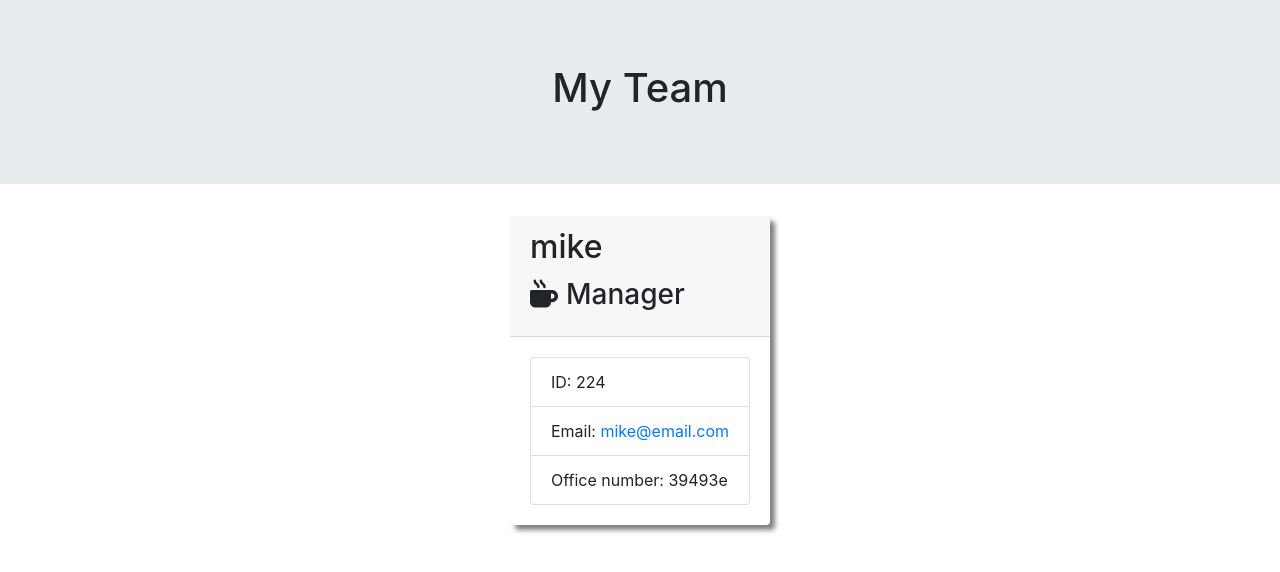
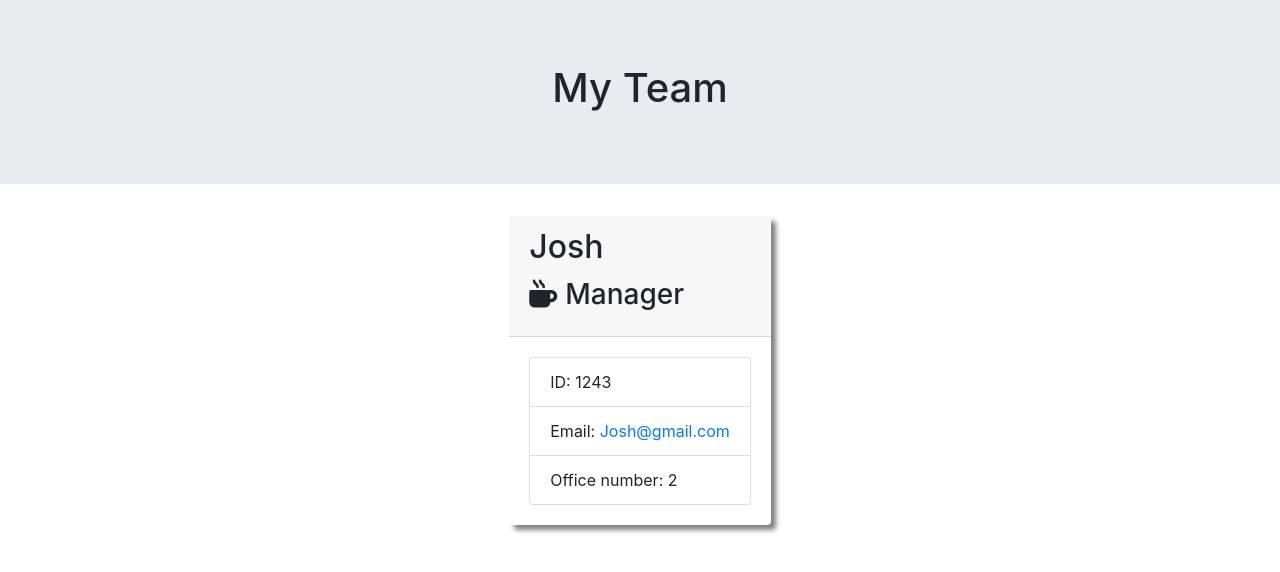
Before and after one commit to tiannaj23/ProfileGenerator, a website: page dist/index.html in a window 1280 px wide. Drawn offline with nearby package versions, Linux system fonts and the light colour scheme.

Commit message:
README edits

```diff
--- a/dist/index.html
+++ b/dist/index.html
@@ -26,14 +26,14 @@
 
         <div class="card employee-card">
         <div class="card-header">
-            <h2 class="card-title">mike</h2>
+            <h2 class="card-title">Josh</h2>
             <h3 class="card-title"><i class="fas fa-mug-hot mr-2"></i>Manager</h3>
         </div>
         <div class="card-body">
             <ul class="list-group">
-                <li class="list-group-item">ID: 224</li>
-                <li class="list-group-item">Email: <a href="mailto:mike@email.com">mike@email.com</a></li>
-                <li class="list-group-item">Office number: 39493e</li>
+                <li class="list-group-item">ID: 1243</li>
+                <li class="list-group-item">Email: <a href="mailto:Josh@gmail.com">Josh@gmail.com</a></li>
+                <li class="list-group-item">Office number: 2</li>
             </ul>
         </div>
     </div>
```
Also changed, not shown: README.md, images/Mock-Up.jpeg (added).
